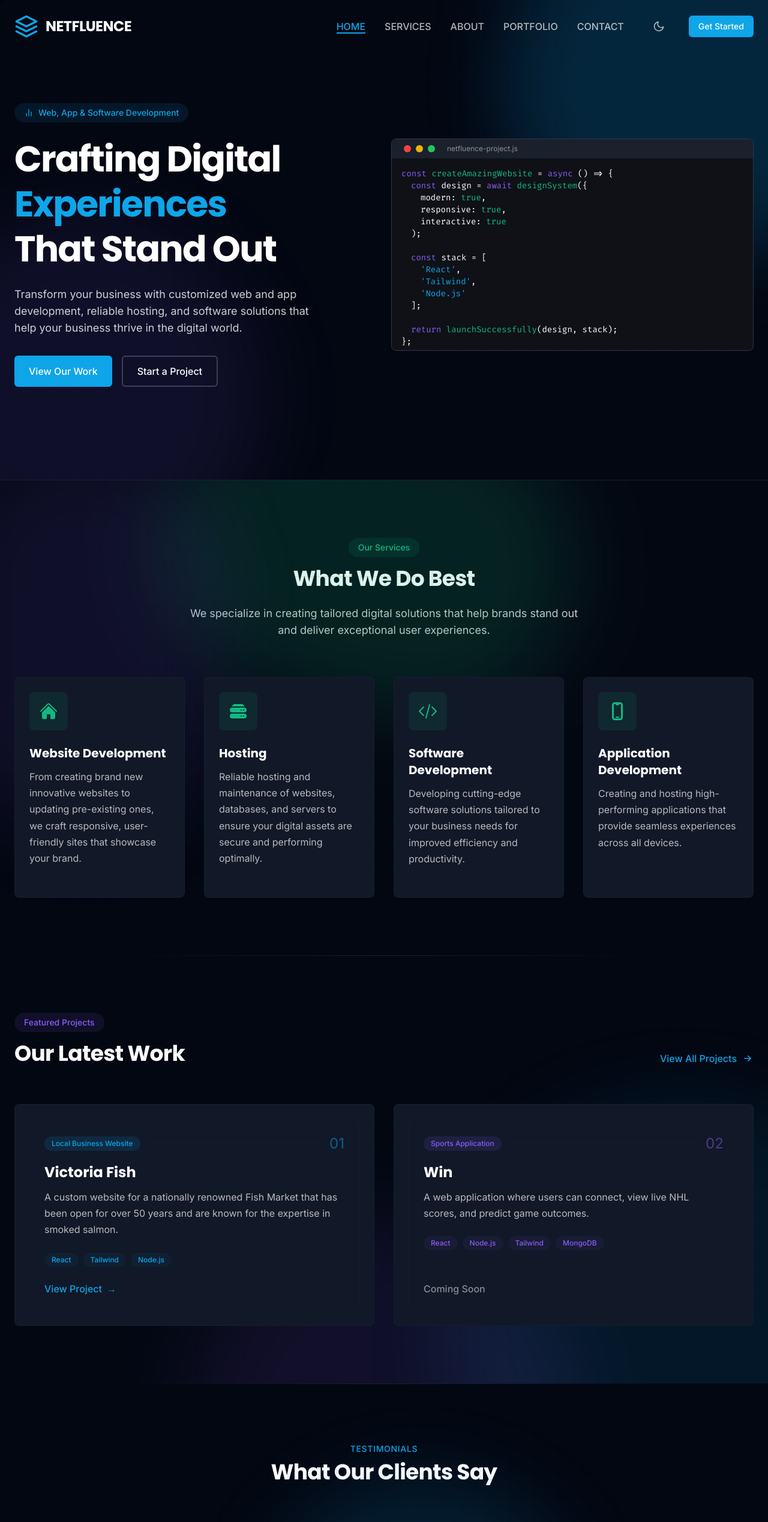
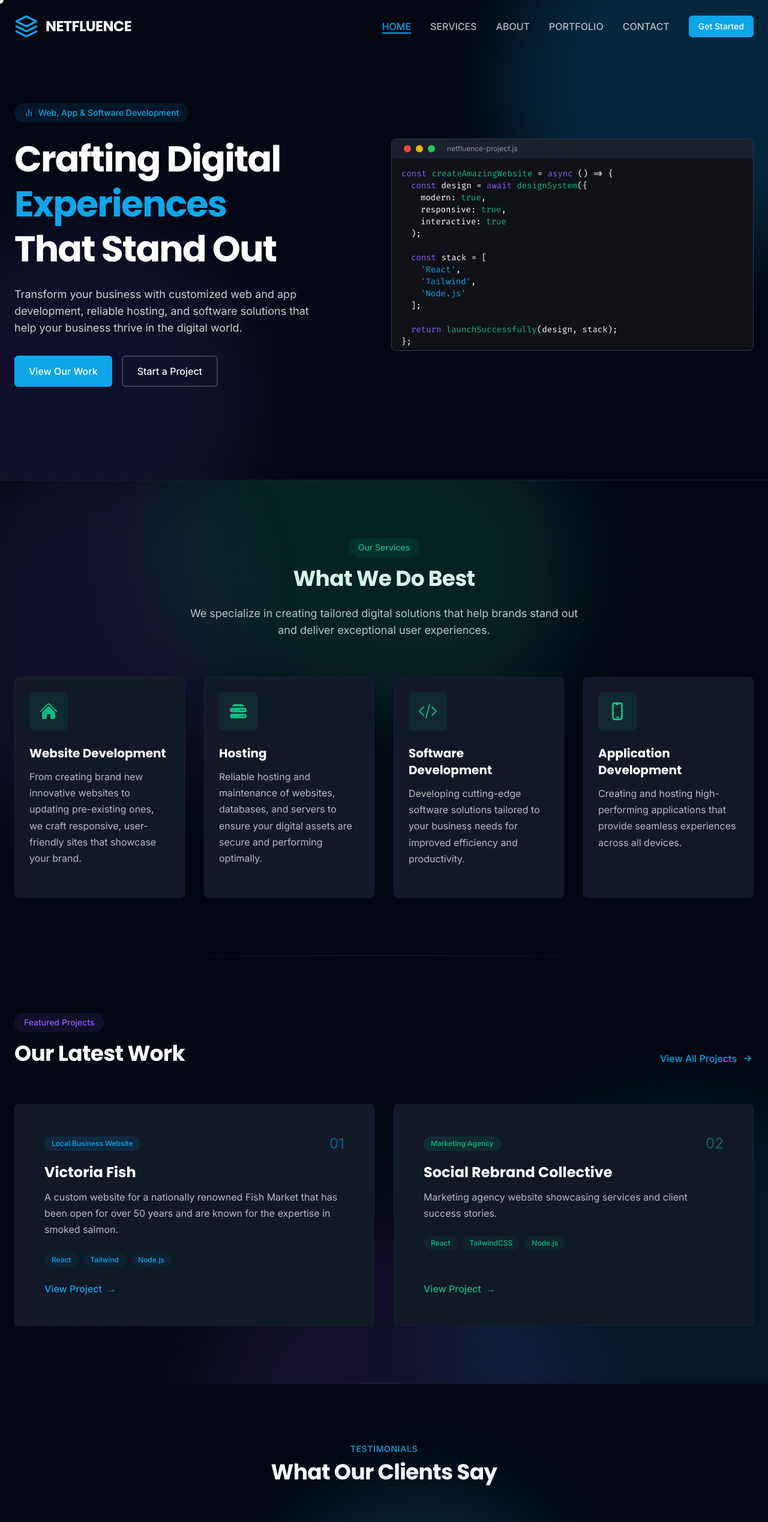
Before and after one commit to MeziGit/Netfluence, a React (Vite) app: page / in a window 1280 px wide. Shown: the top 2538 px of the page at 60% size. Built offline with nearby package versions, Linux system fonts and the light colour scheme.

Commit message:
Dark theme removed and portfolio updated

```diff
--- a/public/index.html
+++ b/public/index.html
@@ -11,14 +11,14 @@
 
     <!-- Open Graph / Facebook -->
     <meta property="og:type" content="website" />
-    <meta property="og:url" content="https://netfluence.ca/" />
+    <meta property="og:url" content="https://netfluence.com/" />
     <meta property="og:title" content="Netfluence | Creative Web & App Development" />
     <meta property="og:description" content="Montreal-based development studio creating exceptional websites, apps, and software for businesses of all sizes." />
     <meta property="og:image" content="%PUBLIC_URL%/images/netfluence-og.jpg" />
 
     <!-- Twitter -->
     <meta property="twitter:card" content="summary_large_image" />
-    <meta property="twitter:url" content="https://netfluence.ca/" />
+    <meta property="twitter:url" content="https://netfluence.com/" />
     <meta property="twitter:title" content="Netfluence | Creative Web & App Development" />
     <meta property="twitter:description" content="Montreal-based development studio creating exceptional websites, apps, and software for businesses of all sizes." />
     <meta property="twitter:image" content="%PUBLIC_URL%/images/netfluence-og.jpg" />
@@ -38,7 +38,7 @@
     <script src="https://cdn.jsdelivr.net/npm/particles.js@2.0.0/particles.min.js"></script>
 
     <!-- Canonical URL -->
-    <link rel="canonical" href="https://netfluence.ca/" />
+    <link rel="canonical" href="https://netfluence.com/" />
 
     <title>Netfluence | Creative Web & App Development</title>
   </head>
--- a/src/components/Header.jsx
+++ b/src/components/Header.jsx
@@ -4,7 +4,7 @@ import { motion, AnimatePresence } from 'framer-motion';
 import { ThemeContext } from '../context/ThemeContext';
 
 const Header = () => {
-  const { isDarkMode, toggleTheme } = useContext(ThemeContext);
+  const { isDarkMode } = useContext(ThemeContext);
   const [menuOpen, setMenuOpen] = useState(false);
   const [scrolled, setScrolled] = useState(false);
   const location = useLocation();
@@ -73,48 +73,6 @@ const Header = () => {
               )}
             </NavLink>
           ))}
-
-          <button
-            onClick={toggleTheme}
-            className="ml-2 w-8 h-8 sm:w-9 sm:h-9 rounded-full flex items-center justify-center text-white/70 hover:text-white transition-colors"
-            aria-label="Toggle dark mode"
-            data-cursor="pointer"
-          >
-            <div className="relative w-4 sm:w-5 h-4 sm:h-5">
-              <motion.div
-                animate={{
-                  rotate: isDarkMode ? 0 : 180,
-                  opacity: isDarkMode ? 1 : 0
-                }}
-                transition={{ duration: 0.5 }}
-                className="absolute inset-0 flex items-center justify-center"
-              >
-                <svg xmlns="http://www.w3.org/2000/svg" viewBox="0 0 24 24" fill="none" stroke="currentColor" strokeWidth="2" strokeLinecap="round" strokeLinejoin="round" className="w-4 sm:w-5 h-4 sm:h-5">
-                  <circle cx="12" cy="12" r="5"></circle>
-                  <line x1="12" y1="1" x2="12" y2="3"></line>
-                  <line x1="12" y1="21" x2="12" y2="23"></line>
-                  <line x1="4.22" y1="4.22" x2="5.64" y2="5.64"></line>
-                  <line x1="18.36" y1="18.36" x2="19.78" y2="19.78"></line>
-                  <line x1="1" y1="12" x2="3" y2="12"></line>
-                  <line x1="21" y1="12" x2="23" y2="12"></line>
-                  <line x1="4.22" y1="19.78" x2="5.64" y2="18.36"></line>
-                  <line x1="18.36" y1="5.64" x2="19.78" y2="4.22"></line>
-                </svg>
-              </motion.div>
-              <motion.div
-                animate={{
-                  rotate: isDarkMode ? -180 : 0,
-                  opacity: isDarkMode ? 0 : 1
-                }}
-                transition={{ duration: 0.5 }}
-                className="absolute inset-0 flex items-center justify-center"
-              >
-                <svg xmlns="http://www.w3.org/2000/svg" viewBox="0 0 24 24" fill="none" stroke="currentColor" strokeWidth="2" strokeLinecap="round" strokeLinejoin="round" className="w-4 sm:w-5 h-4 sm:h-5">
-                  <path d="M21 12.79A9 9 0 1 1 11.21 3 7 7 0 0 0 21 12.79z"></path>
-                </svg>
-              </motion.div>
-            </div>
-          </button>
 
           <Link to="/contact" className="btn btn-primary btn-sm">
             Get Started
@@ -190,23 +148,6 @@ const Header = () => {
                 ))}
 
                 <div className="pt-4 flex flex-col gap-4">
-                  <button
-                    onClick={toggleTheme}
-                    className="flex items-center space-x-2 text-white/70 hover:text-white transition-colors"
-                  >
-                    <span className="text-xs sm:text-sm uppercase">
-                      {isDarkMode ? 'Light Mode' : 'Dark Mode'}
-                    </span>
-                    <div className="w-9 h-5 bg-dark-accent rounded-full p-0.5 flex items-center">
-                      <motion.div
-                        animate={{
-                          x: isDarkMode ? 0 : 16
-                        }}
-                        className="w-4 h-4 bg-white rounded-full"
-                      />
-                    </div>
-                  </button>
-
                   <Link
                     to="/contact"
                     className="btn btn-primary w-full xs:hidden"
--- a/src/context/ThemeContext.jsx
+++ b/src/context/ThemeContext.jsx
@@ -3,24 +3,19 @@ import React, { createContext, useState, useEffect } from 'react';
 export const ThemeContext = createContext();
 
 export const ThemeProvider = ({ children }) => {
-  const [isDarkMode, setIsDarkMode] = useState(() => {
-    const savedTheme = localStorage.getItem('theme');
-    return savedTheme ? savedTheme === 'dark' : window.matchMedia('(prefers-color-scheme: dark)').matches;
-  });
+  // Always use dark mode
+  const [isDarkMode] = useState(true);
 
   useEffect(() => {
     const root = window.document.documentElement;
-    if (isDarkMode) {
-      root.classList.add('dark');
-      localStorage.setItem('theme', 'dark');
-    } else {
-      root.classList.remove('dark');
-      localStorage.setItem('theme', 'light');
-    }
-  }, [isDarkMode]);
+    // Always add dark class
+    root.classList.add('dark');
+    localStorage.setItem('theme', 'dark');
+  }, []);
 
+  // Keep the toggleTheme function to maintain API compatibility, but it's a no-op now
   const toggleTheme = () => {
-    setIsDarkMode(!isDarkMode);
+    // No operation - always stay in dark mode
   };
 
   return (
--- a/src/pages/HomePage.jsx
+++ b/src/pages/HomePage.jsx
@@ -144,9 +144,7 @@ const HomePage = ({ isMobile = false }) => {
               "contactType": "customer service"
             },
             "sameAs": [
-              "https://www.facebook.com/netfluence",
-              "https://www.twitter.com/netfluence",
-              "https://www.linkedin.com/company/netfluence",
+              "https://www.linkedin.com/company/netfluenceinc/",
               "https://www.instagram.com/netfluenceinc/"
             ]
           }
@@ -722,12 +720,12 @@ const featuredProjects = [
     url: "https://victoriafish.ca/"
   },
   {
-    title: "Win",
-    type: "Sports Application",
-    description: "A web application where users can connect, view live NHL scores, and predict game outcomes.",
-    tags: ["React", "Node.js", "Tailwind", "MongoDB"],
-    accentColor: "#8b5cf6",
-    url: null // Not live yet
+    title: "Social Rebrand Collective",
+    type: "Marketing Agency",
+    description: "Marketing agency website showcasing services and client success stories.",
+    tags: ["React", "TailwindCSS", "Node.js"],
+    accentColor: "#10b981",
+    url: "https://socialrebrand.ca"
   }
 ];
 
--- a/src/pages/PortfolioPage.jsx
+++ b/src/pages/PortfolioPage.jsx
@@ -39,8 +39,7 @@ const PortfolioPage = () => {
       tags: ["React", "TailwindCSS", "Node.js"],
       accentColor: "#10b981",
       category: "web",
-      url: "http://socialrebrandcollective.com/",
-      comingSoon: true
+      url: "https://socialrebrand.ca"
     },
     {
       id: 4,
@@ -50,7 +49,7 @@ const PortfolioPage = () => {
       tags: ["React", "Node.js", "Tailwind"],
       accentColor: "#0ea5e9",
       category: "web",
-      url: "https://northtouch.netlify.app/"
+      url: "https://northtouch.com"
     },
     {
       id: 5,
```
